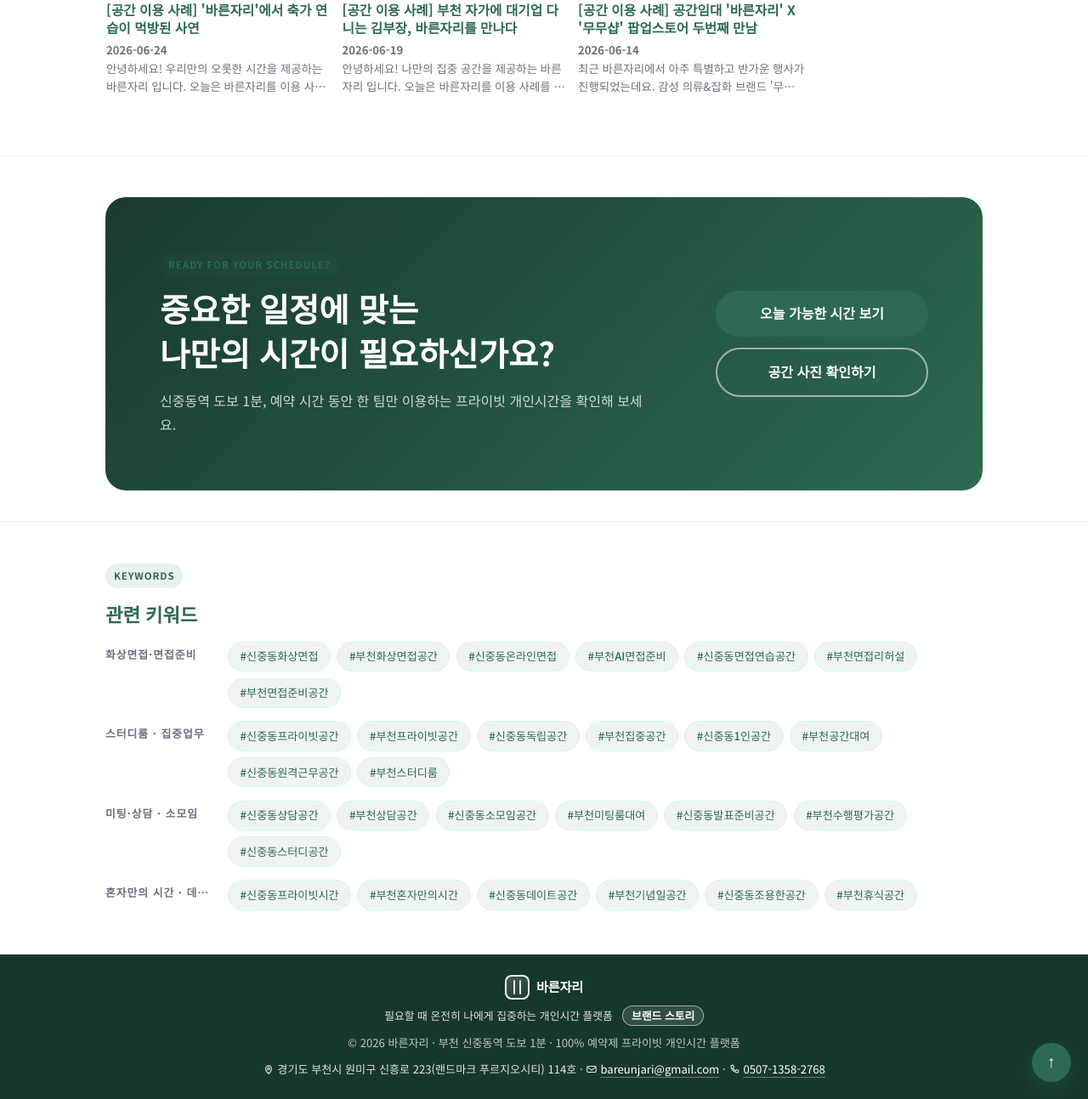
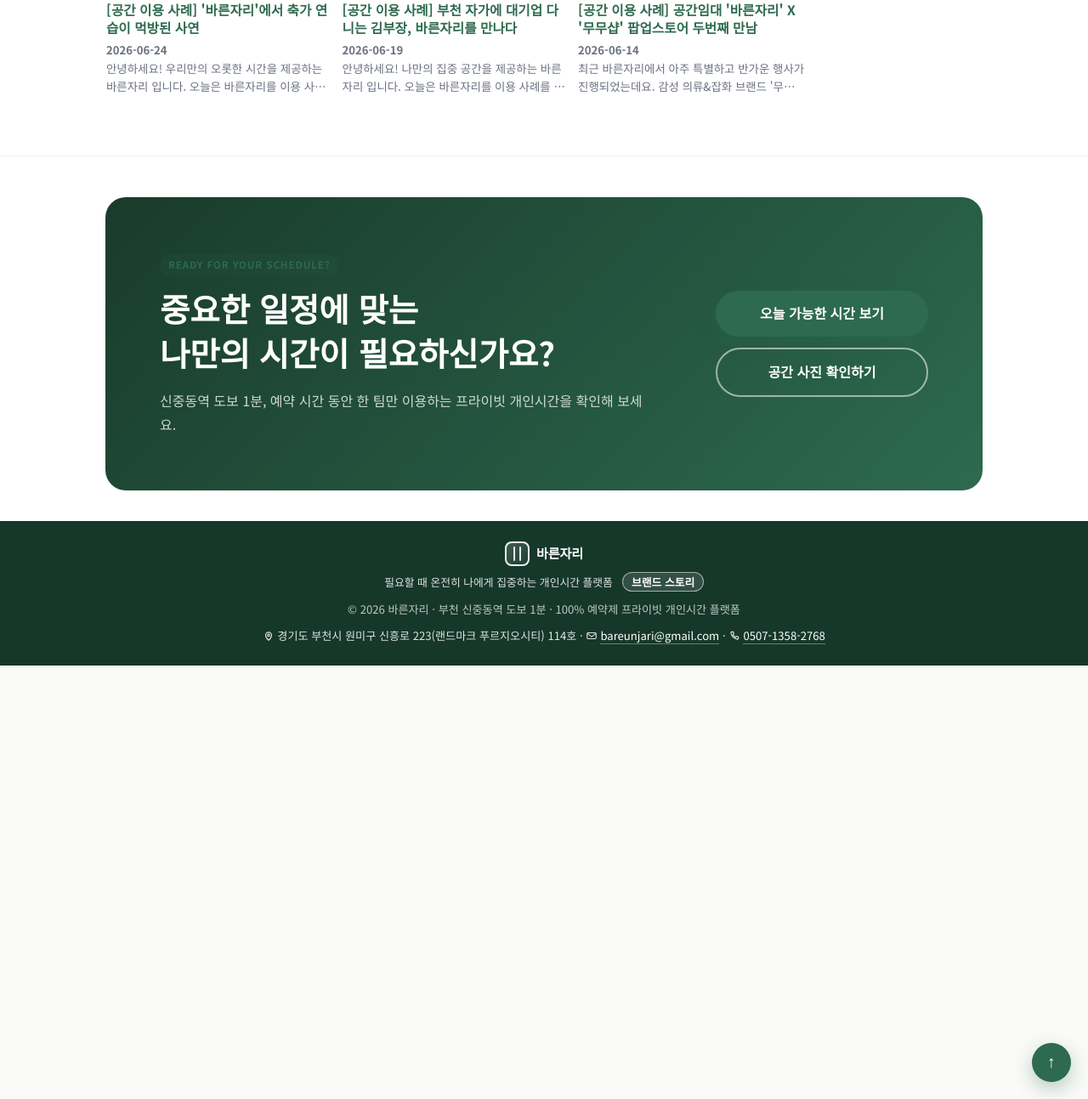
Before and after one commit to bareunspace/blog, a Jekyll site: the page built from blog.html, in a window 1280 px wide and 1400 px high, scrolled down 3746 px, cut to the strip 107-1400 px from the top of the window. Shown: the whole strip at 85% size. Built offline with Jekyll 4.4.1, drawn with Linux system fonts in a browser that asks for light colours.

Commit message:
Remove blog keyword section

```diff
--- a/blog.html
+++ b/blog.html
@@ -7,7 +7,7 @@
 canonical: https://bareunjari.com/blog.html
 og_image: https://bareunjari.com/images/14.jpeg
 og_image_alt: 바른자리 블로그 대표 이미지
-css_version: 20260809-1
+css_version: 20260809-2
 script_version: 20260716-4
 ---
 <main class="about-page blog-hub blog-home">
@@ -272,42 +272,4 @@
     </div>
   </section>
 
-  <section id="tags">
-    <div class="section-inner">
-      <p class="section-label">Keywords</p>
-      <h2 class="section-title compact">관련 키워드</h2>
-      <div class="tag-group">
-        <p class="tag-group-label">화상면접·면접준비</p>
-        <div class="tags">
-          <span class="tag">#신중동화상면접</span><span class="tag">#부천화상면접공간</span><span class="tag">#신중동온라인면접</span>
-          <span class="tag">#부천AI면접준비</span><span class="tag">#신중동면접연습공간</span><span class="tag">#부천면접리허설</span>
-          <span class="tag">#부천면접준비공간</span>
-        </div>
-      </div>
-      <div class="tag-group">
-        <p class="tag-group-label">스터디룸 · 집중업무</p>
-        <div class="tags">
-          <span class="tag">#신중동프라이빗공간</span><span class="tag">#부천프라이빗공간</span><span class="tag">#신중동독립공간</span>
-          <span class="tag">#부천집중공간</span><span class="tag">#신중동1인공간</span><span class="tag">#부천공간대여</span>
-          <span class="tag">#신중동원격근무공간</span><span class="tag">#부천스터디룸</span>
-        </div>
-      </div>
-      <div class="tag-group">
-        <p class="tag-group-label">미팅·상담 · 소모임</p>
-        <div class="tags">
-          <span class="tag">#신중동상담공간</span><span class="tag">#부천상담공간</span><span class="tag">#신중동소모임공간</span>
-          <span class="tag">#부천미팅룸대여</span><span class="tag">#신중동발표준비공간</span><span class="tag">#부천수행평가공간</span>
-          <span class="tag">#신중동스터디공간</span>
-        </div>
-      </div>
-      <div class="tag-group">
-        <p class="tag-group-label">혼자만의 시간 · 데이트 · 기념일</p>
-        <div class="tags">
-          <span class="tag">#신중동프라이빗시간</span><span class="tag">#부천혼자만의시간</span>
-          <span class="tag">#신중동데이트공간</span><span class="tag">#부천기념일공간</span>
-          <span class="tag">#신중동조용한공간</span><span class="tag">#부천휴식공간</span>
-        </div>
-      </div>
-    </div>
-  </section>
 </main>
```
Also changed, not shown: styles/main.css.
